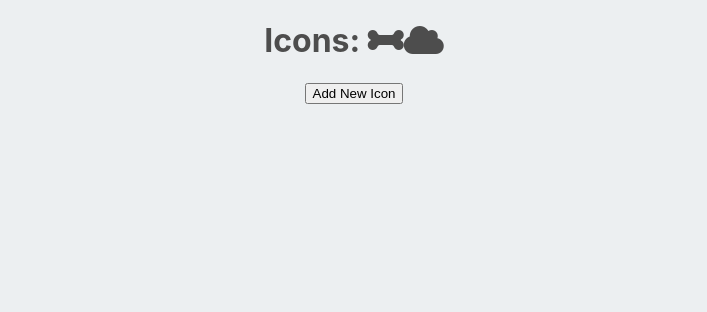
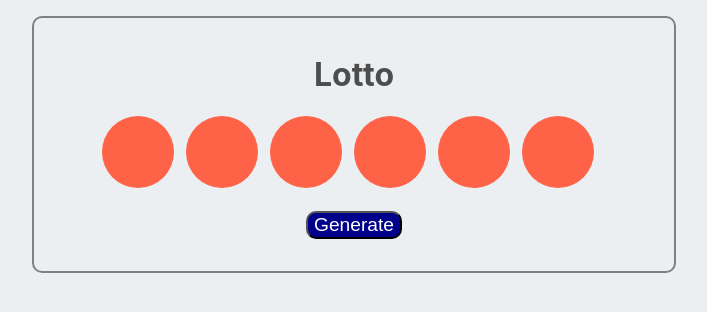
Before and after one commit to ssemlitz/react-playground, a React (Create React App) app: page / in a window 1280 px wide. Shown: the top 312 px of the page, without its empty margins (286-993 px from the left). Built offline with nearby package versions, Linux system fonts and the light colour scheme.

Commit message:
create Lottery component

```diff
--- a/src/App.js
+++ b/src/App.js
@@ -10,8 +10,9 @@
 // import Game from './Components/Game/Game';
 // import BrokenClick from './Components/Clicker/Clicker';
 // import RollDice from './Components/RollDice/RollDice';
-import ScoreKeeper from './Components/ScoreKeeper/ScoreKeeper';
-import IconList from './Components/IconList/IconList';
+// import ScoreKeeper from './Components/ScoreKeeper/ScoreKeeper';
+// import IconList from './Components/IconList/IconList';
+import Lottery from './Components/Lottery/Lottery';
 
 function App({props}) {
 
@@ -19,7 +20,8 @@
     <div>
       {/* <RollDice /> */}
       {/* <ScoreKeeper /> */}
-      <IconList />
+      {/* <IconList /> */}
+      <Lottery />
     </div>
   );
 }
--- /dev/null
+++ b/src/Components/Lottery/Lottery.jsx
@@ -0,0 +1,29 @@
+import { useState } from 'react';
+import styles from './Lottery.module.css'
+import LottoBall from '../LottoBall/LottoBall';
+
+const Lottery = ({title='Lotto', numBalls=6, maxNum=40}) => {
+  const [nums, setNums] = useState(Array.from({length: numBalls}))
+
+  function generate() {
+    setNums([...nums.map(n => Math.floor(Math.random() * maxNum) + 1)])
+  }
+
+  const handleClick = (e) => {
+    generate()
+  }
+
+  return (
+    <div className={styles.Lottery}>
+      <h1>{title}</h1>
+      <div>
+        {nums.map(n => (
+          <LottoBall num={n}/>
+        ))}
+      </div>
+      <button onClick={handleClick}>Generate</button>
+    </div>
+  );
+}
+
+export default Lottery;
--- /dev/null
+++ b/src/Components/Lottery/Lottery.module.css
@@ -0,0 +1,16 @@
+.Lottery {
+  border: solid 2px gray;
+  padding: 1em 0 2em 0;
+  text-align: center;
+  margin: 1em auto auto;
+  border-radius: 10px;
+  width: 40em;
+}
+
+.Lottery button {
+  background-color: darkblue;
+  color: white;
+  font-size: 120%;
+  border-radius: 10px;
+  margin-top: 1em;
+}
--- /dev/null
+++ b/src/Components/LottoBall/LottoBall.jsx
@@ -0,0 +1,11 @@
+import styles from './LottoBall.module.css'
+
+const LottoBall = ({num}) => {
+  return (
+    <div className={styles.Ball}>
+      {num}
+    </div>
+  );
+}
+
+export default LottoBall;
--- /dev/null
+++ b/src/Components/LottoBall/LottoBall.module.css
@@ -0,0 +1,13 @@
+.Ball {
+  background-color: tomato;
+  border-radius: 50%;
+  color: white;
+  display: inline-block;
+  width: 3em;
+  height: 2.25em;
+  padding-top: 0.75em;
+  text-align: center;
+  margin-right: 0.5em;
+  font-weight: bold;
+  font-size: 1.5em;
+}
```
